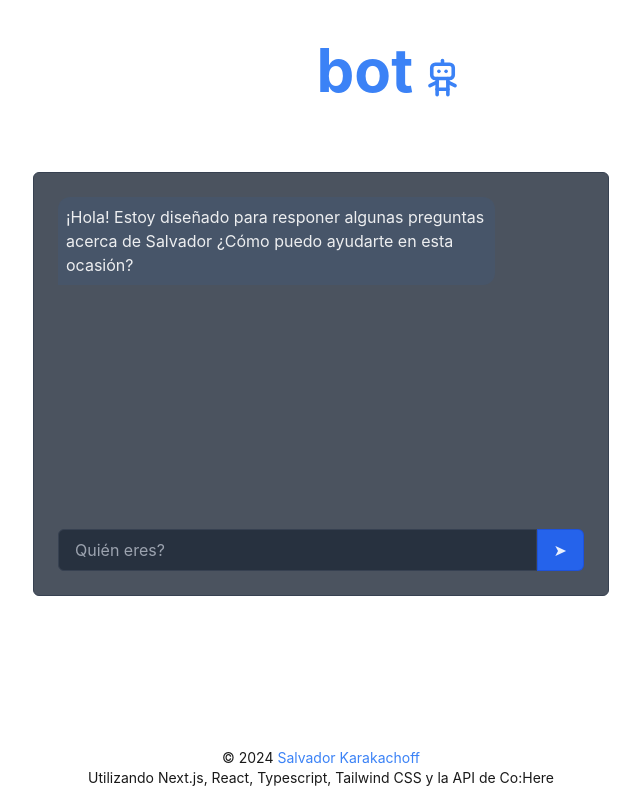
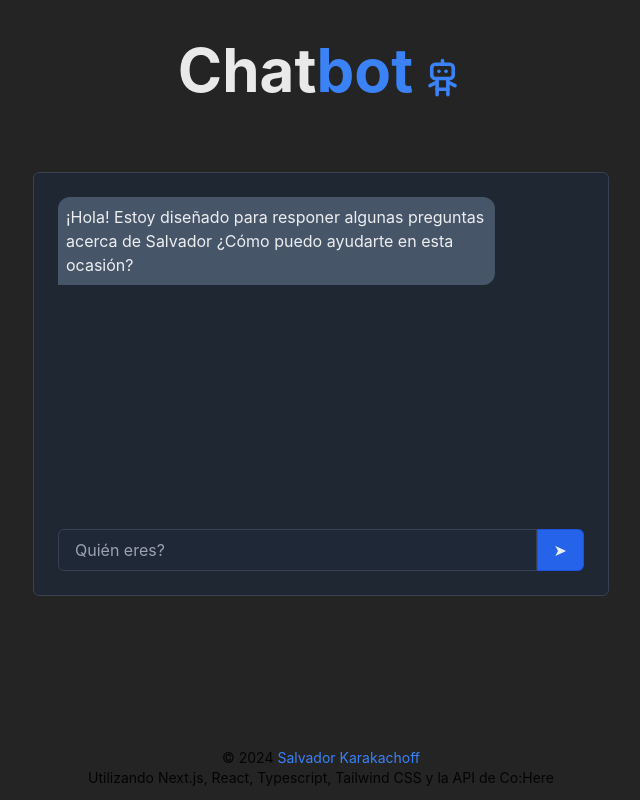
Before and after one commit to salvaKaraka/Cohere_Chatbot, a Next.js app: page / in a window 1280 px wide. Shown: the whole page, without its empty margins (319-959 px from the left). Built offline with nearby package versions, Linux system fonts and the light colour scheme.

Commit message:
Update globals.css

```diff
--- a/src/app/globals.css
+++ b/src/app/globals.css
@@ -7,7 +7,6 @@
   line-height: 1.5;
   font-weight: 400;
 
-  color-scheme: light dark;
   color: rgba(255, 255, 255, 0.87);
   background-color: #242424;
 
@@ -46,10 +45,3 @@ a{
 a:hover{
   color: #0376fa;
 }
-
-@media (prefers-color-scheme: light) {
-  :root {
-    color: #213547;
-    background-color: #ffffff;
-  }
-}
```
